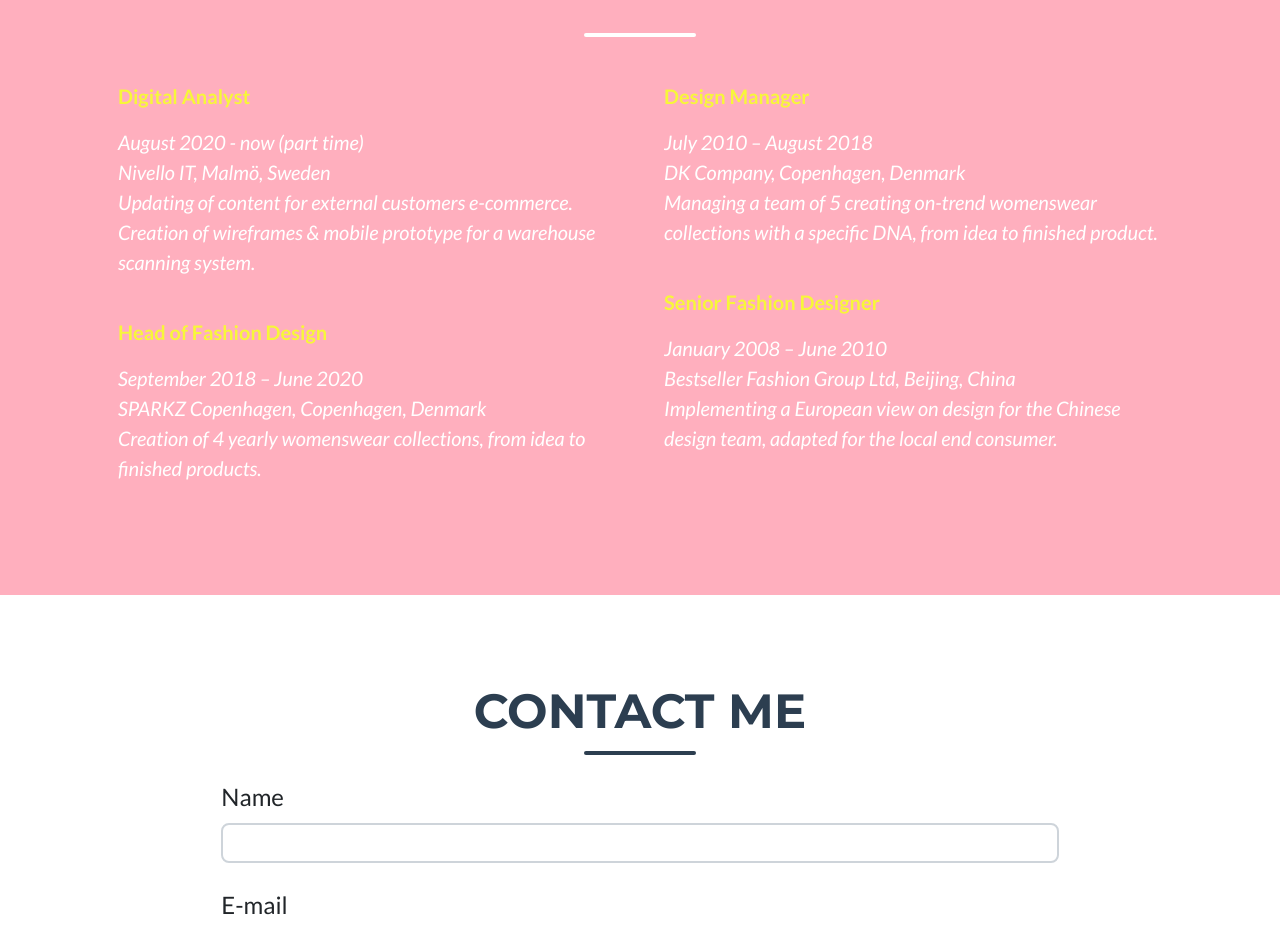
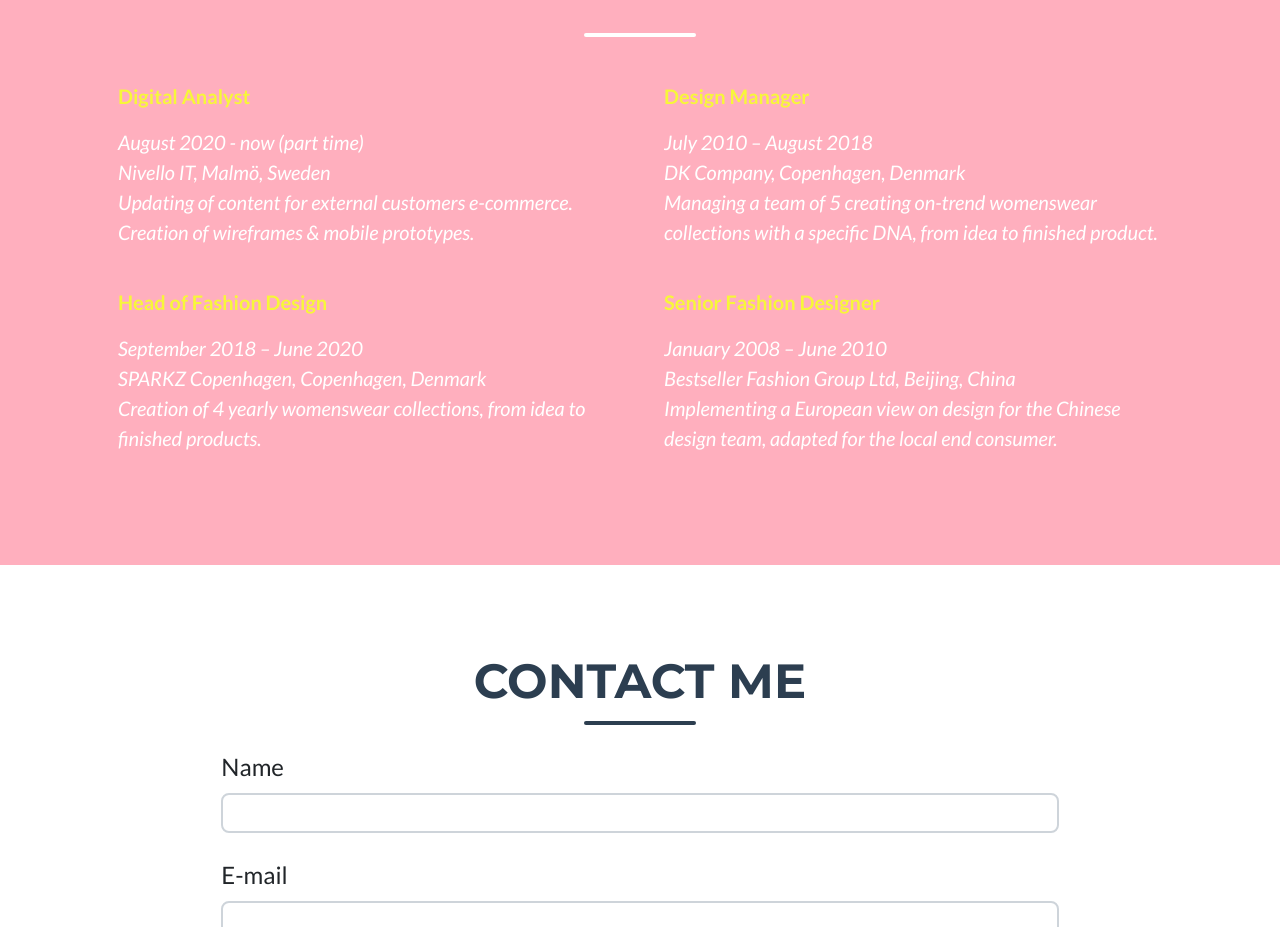
Before and after one commit to evamariaj/evamariaj.github.io, a plain HTML site: page Portfolio/index.html in a window 1280 px wide. Shown: the part 3120-4047 px from the top of the page. Drawn offline with nearby package versions, Linux system fonts and the light colour scheme.

Commit message:
Update index.html

```diff
--- a/Portfolio/index.html
+++ b/Portfolio/index.html
@@ -286,7 +286,7 @@
                             Nivello IT, Malmö, Sweden
                             <br>
                             Updating of content for external customers e-commerce.<br>
-                            Creation of wireframes & mobile prototype for a warehouse scanning system.</p>
+                            Creation of wireframes & mobile prototypes.</p>
                         <br>
 
                         <!-- job 2-->
```
